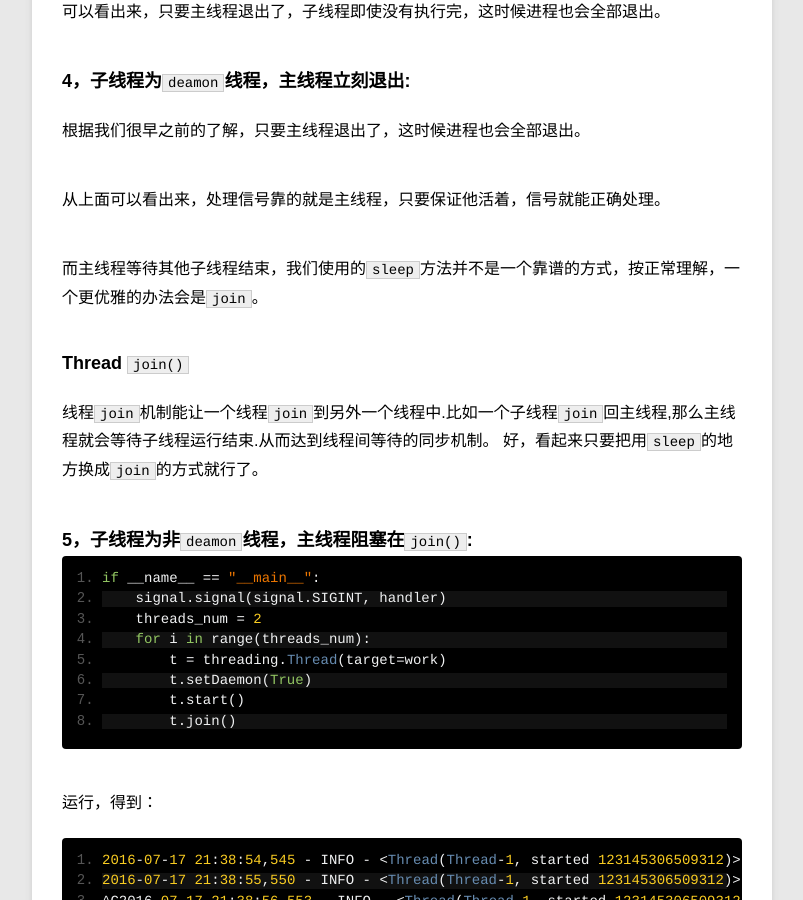
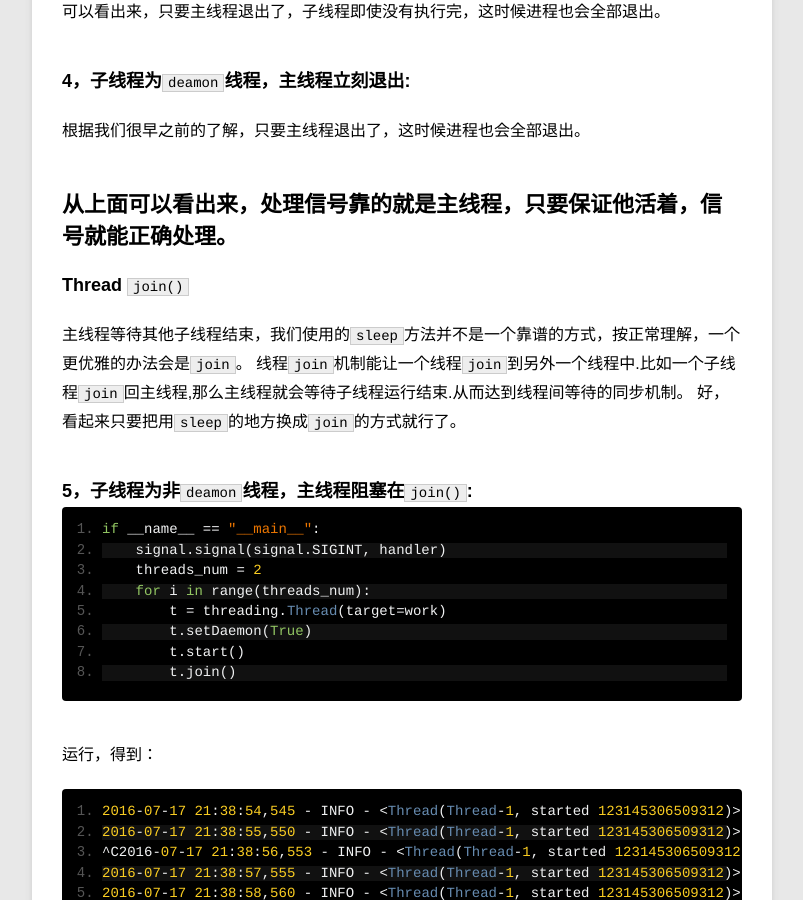
Before and after one commit to tylderen/tylderen.github.io, a Jekyll site: the page built from _posts/blog/2016-07-17-linux-multi-thread-signal.md, in a window 1280 px wide and 900 px high, scrolled down 3601 px. Shown: the whole window, without its empty margins (78-881 px from the left). Built offline with Jekyll 4.4.1, drawn with Linux system fonts in a browser that asks for light colours; Markdown is read by kramdown in place of the engine named in the settings.

Commit message:
Update 2016-07-17-linux-multi-thread-signal.md

```diff
--- a/_posts/blog/2016-07-17-linux-multi-thread-signal.md
+++ b/_posts/blog/2016-07-17-linux-multi-thread-signal.md
@@ -151,13 +151,11 @@ if __name__ == "__main__":
 ### 4，子线程为`deamon`线程，主线程立刻退出:
 根据我们很早之前的了解，只要主线程退出了，这时候进程也会全部退出。
 
-从上面可以看出来，处理信号靠的就是主线程，只要保证他活着，信号就能正确处理。
-
-
-而主线程等待其他子线程结束，我们使用的`sleep`方法并不是一个靠谱的方式，按正常理解，一个更优雅的办法会是`join`。
+## 从上面可以看出来，处理信号靠的就是主线程，只要保证他活着，信号就能正确处理。
 
 ### Thread `join()`
 
+主线程等待其他子线程结束，我们使用的`sleep`方法并不是一个靠谱的方式，按正常理解，一个更优雅的办法会是`join`。
 线程`join`机制能让一个线程`join`到另外一个线程中.比如一个子线程`join`回主线程,那么主线程就会等待子线程运行结束.从而达到线程间等待的同步机制。
 好，看起来只要把用`sleep`的地方换成`join`的方式就行了。
 
@@ -221,7 +219,6 @@ def _wait_for_tstate_lock(self, block=True, timeout=-1):
 也就是说，正常情况下，`join`会`wait`在一个锁上，等待子线程退出。子线程退出后，主线程获得锁才能够响应中断信号。而查阅`lock.acquire()`的文档：
 
 >[acquire(blocking=True, timeout=-1)](https://docs.python.org/3/library/threading.html#threading.Lock.acquire)
-
 >Acquire a lock, blocking or non-blocking.
 >Changed in version 3.2: The timeout parameter is new.
 >Changed in version 3.2: Lock acquires can now be interrupted by signals on POSIX.
```
